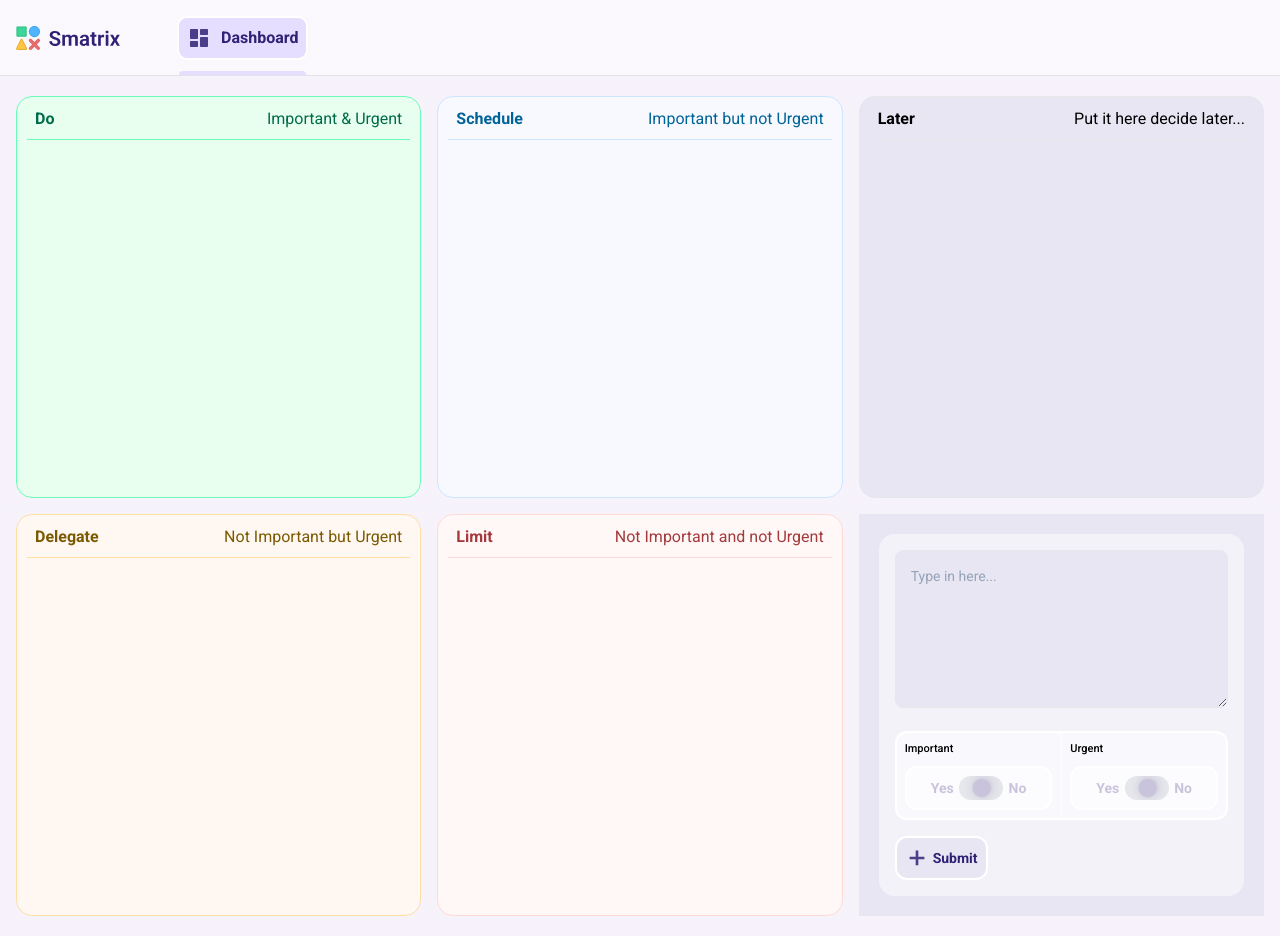
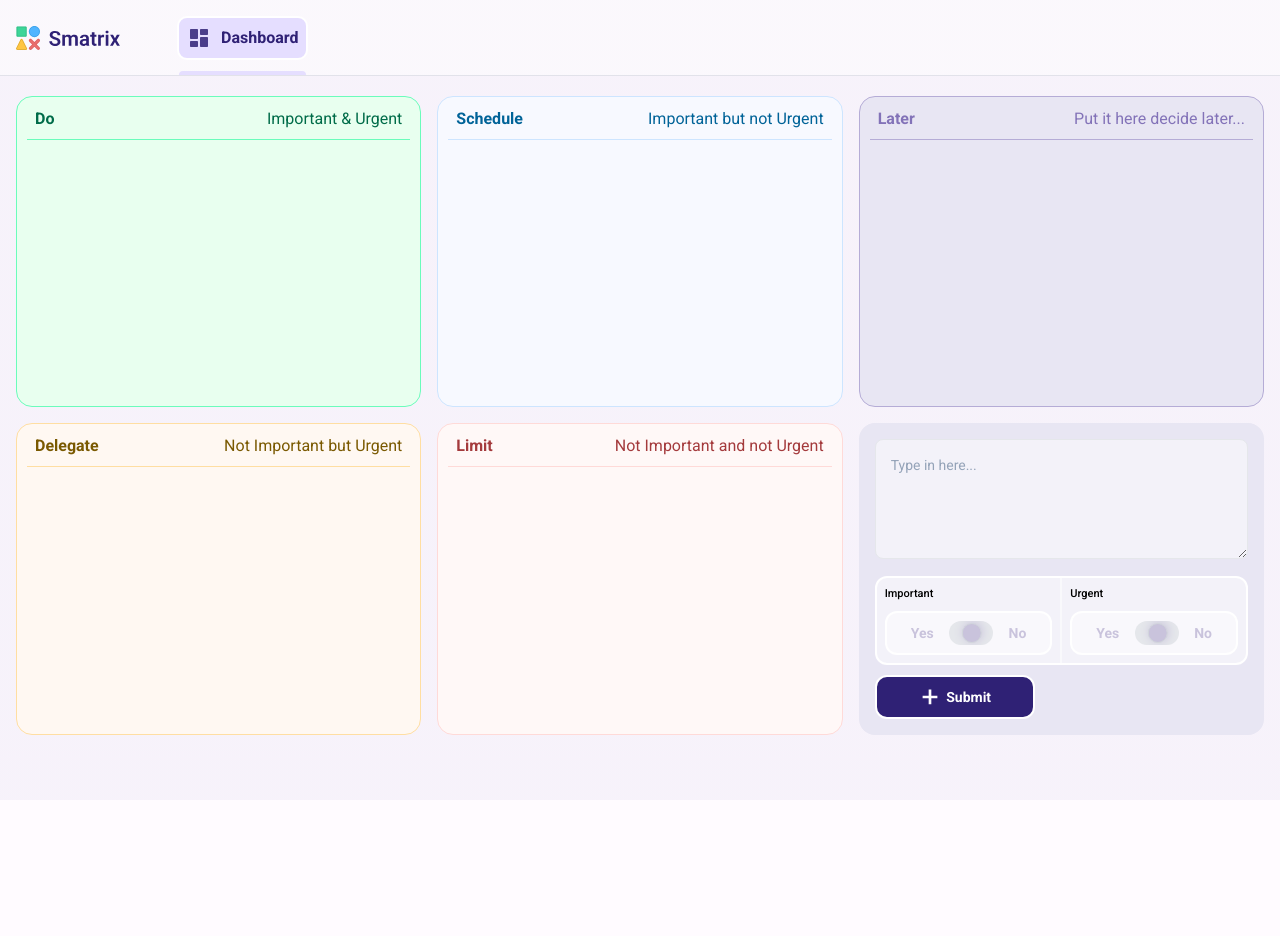
Before and after one commit to Yogeshraj/smatrix, a Next.js app: page / in a window 1280 px wide. After the commit the page ends 800 px from the top, so only its background shows below. Built offline with nearby package versions, Linux system fonts and the light colour scheme.

Commit message:
mobile fixes and layout fixes

```diff
--- a/src/components/Icons/AddIcon.tsx
+++ b/src/components/Icons/AddIcon.tsx
@@ -9,20 +9,22 @@ const AddIcon = ({ className, onClick }: IconProps) => {
       height='24'
       viewBox='0 0 24 24'
       fill='none'
-      xmlns='http://www.w3.org/2000/svg'>
+      xmlns='http://www.w3.org/2000/svg'
+    >
       <mask
         id='mask0_164_664'
         maskUnits='userSpaceOnUse'
         x='0'
         y='0'
         width='24'
-        height='24'>
-        <rect width='24' height='24' fill='#D9D9D9' />
+        height='24'
+      >
+        <rect width='24' height='24' fill='#FFFFFF' />
       </mask>
       <g mask='url(#mask0_164_664)'>
         <path
           d='M10.675 19.35V13.3H4.625V10.65H10.675V4.60001H13.325V10.65H19.375V13.3H13.325V19.35H10.675Z'
-          fill='#2F2175'
+          fill='#FFFFFF'
         />
       </g>
     </svg>
--- /dev/null
+++ b/src/components/footer/index.tsx
@@ -0,0 +1,11 @@
+import React from "react";
+
+const Footer = () => {
+  return (
+    <div className='bg-[linear-gradient(135deg,#34C3A2,#4AB3F4)] text-white p-2 text-center'>
+      <div className='wrapper'>Made with love in Tamil Nadu ❤️ தமிழ்நாடு</div>
+    </div>
+  );
+};
+
+export default Footer;
--- a/src/components/quadrants/Square.tsx
+++ b/src/components/quadrants/Square.tsx
@@ -23,12 +23,14 @@ const Square: FC<SquareProps> = ({
 
   return (
     <div
-      className={`rounded-2xl bg-${color}-100 border border-${color}-400 p-2.5 min-h-[402px] ${
-        index === 4 ? `last-square bg-${color}` : ""
-      }`}>
+      className={`rounded-2xl bg-${color}-100 border border-${color}-400 p-2.5 ${
+        index === 4 ? `last-square` : ""
+      }`}
+    >
       <div className='flex flex-col'>
         <div
-          className={`flex border-b border-${color}-400 justify-between p-2 pt-0`}>
+          className={`flex border-b border-${color}-400 justify-between p-2 pt-0`}
+        >
           <div className={`text-${color}-700 font-semibold`}>{boardTitle}</div>
           <div className={`text-${color}-700`}>{subtitle}</div>
         </div>
@@ -37,27 +39,31 @@ const Square: FC<SquareProps> = ({
           <Droppable droppableId={boardTitle}>
             {(provided) => (
               <div
-                className='characters lg:min-h-[347px]'
+                className='characters min-h-[32vh] max-h-[32vh] overflow-hidden overflow-y-scroll'
                 {...provided.droppableProps}
-                ref={provided.innerRef}>
+                ref={provided.innerRef}
+              >
                 {tasks?.map(({ id, title, completed }, index) => {
                   return (
                     <Draggable
                       key={id}
                       draggableId={id.toString()}
-                      index={index}>
+                      index={index}
+                    >
                       {(provided) => (
                         <div
                           className='rounded-[10px] border-white border-2 bg-half-white p-1.5 my-2.5 flex justify-between cursor-grab'
                           ref={provided.innerRef}
                           {...provided.draggableProps}
-                          {...provided.dragHandleProps}>
+                          {...provided.dragHandleProps}
+                        >
                           <div className='flex flex-1'>
                             <DragIcon className='mr-2.5 cursor-grab' />
                             <div
                               className={`half-black flex-1 mr-2.5 strikethrough relative ${
                                 completed ? "completed rounded-lg pl-2" : ""
-                              }`}>
+                              }`}
+                            >
                               {title}
                             </div>
                           </div>
--- a/src/components/sidebar/InputForm.tsx
+++ b/src/components/sidebar/InputForm.tsx
@@ -68,15 +68,17 @@ const InputForm = () => {
 
   return (
     <form
-      className='bg-half-white rounded-2xl p-4'
-      onSubmit={handleSubmit(onSubmit)}>
-      <div className='mb-4'>
+      className='bg-half-purple-100 rounded-2xl p-4 flex flex-col gap-2.5 justify-evenly'
+      onSubmit={handleSubmit(onSubmit)}
+    >
+      <div>
         <textarea
-          className='placeholder:text-slate-400 bg-half-purple w-full border rounded-lg focus:outline-none text-sm min-h-[158px] p-[15px]'
+          className='bg-half-white placeholder:text-slate-400 w-full border rounded-lg focus:outline-none text-sm min-h-[15vh] p-[15px]'
           placeholder='Type in here...'
-          {...register("inputText", { required: true })}></textarea>
+          {...register("inputText", { required: true })}
+        ></textarea>
       </div>
-      <div className='mb-4 bg-half-white rounded-xl border-white border-2 flex justify-between flex-col xl:flex-row'>
+      <div className='bg-half-white rounded-xl border-white border-2 flex justify-between flex-col xl:flex-row'>
         <div className='p-2 flex-1 flex flex-col border-r-2 border-half-white'>
           <div className='text-[11px] font-medium mb-2'>Important</div>
           <div className='bg-half-white rounded-xl border-white border-2 px-6 py-2'>
@@ -102,9 +104,9 @@ const InputForm = () => {
         </div>
       </div>
 
-      <button className='rounded-xl bg-half-purple border-2 border-white p-2 text-meteorite-blue flex justify-between items-center'>
+      <button className='rounded-xl border-2 border-white p-2 text-meteorite-blue flex justify-center items-center w-40 bg-meteorite-blue text-white gap-1'>
         <AddIcon />
-        <div className='font-bold ml-1 text-sm'>Submit</div>
+        <div className='font-bold text-sm'>Submit</div>
       </button>
     </form>
   );
--- a/src/components/sidebar/Sidebar.tsx
+++ b/src/components/sidebar/Sidebar.tsx
@@ -2,9 +2,9 @@ import InputForm from "./InputForm";
 
 const Sidebar = () => {
   return (
-    <div className='bg-half-purple p-5'>
-      <InputForm />
-    </div>
+    <InputForm />
+    // <div className='bg-half-purple p-5'>
+    // </div>
   );
 };
 
--- a/src/pages/_app.tsx
+++ b/src/pages/_app.tsx
@@ -1,3 +1,4 @@
+import Footer from "@/components/footer";
 import Navbar from "@/components/navbar/navbar";
 import "@/styles/globals.css";
 import type { AppProps } from "next/app";
@@ -5,7 +6,7 @@ import type { AppProps } from "next/app";
 import { Roboto } from "next/font/google";
 import Head from "next/head";
 
-const inter = Roboto({
+const roboto = Roboto({
   weight: ["100", "300", "400", "500", "700"],
   style: ["normal", "italic"],
   subsets: ["latin"],
@@ -15,12 +16,64 @@ export default function App({ Component, pageProps }: AppProps) {
   return (
     <>
       <Head>
-        <title>Smatrix - Dashboard</title>
-        <meta name="viewport" content="width=device-width, initial-scale=1.0, maximum-scale=1.0,user-scalable=0" />
+        <title>Smatrix - Prioritize Your Productivity</title>
+        {/* Basic Meta Tags */}
+        <meta charSet='UTF-8' />
+        <meta name='robots' content='index, follow' />
+        <meta
+          name='viewport'
+          content='width=device-width, initial-scale=1.0, maximum-scale=1.0,user-scalable=0'
+        />
+        <meta
+          name='description'
+          content='Smatrix is a productivity app that uses the Eisenhower Matrix to help you prioritize tasks. Decide what to act on now, delegate, schedule, limit, or review later for better task management.'
+        />
+        <meta
+          name='keywords'
+          content='Smatrix, Eisenhower Matrix, task management, productivity, prioritize, to-do list, scheduling, delegation, task organization'
+        />
+        <meta name='author' content='Yogesh Raj Kabilan' />
+
+        {/* Open Graph Tags */}
+        <meta
+          property='og:title'
+          content='Smatrix - Prioritize Your Productivity'
+        />
+        <meta
+          property='og:description'
+          content='Smatrix helps you make smart decisions about your tasks using the Eisenhower Matrix. Focus on what matters most, schedule priorities, and minimize distractions.'
+        />
+        <meta property='og:image' content='/logo.svg' />
+        <meta property='og:url' content='https://smatrix.netlify.app/' />
+        <meta property='og:type' content='website'></meta>
+
+        <meta name='twitter:card' content='/logo.svg' />
+        <meta name='twitter:title' content='Smatrix - Dashboard' />
+        <meta
+          name='twitter:description'
+          content='Explore Smatrix for advanced dashboard functionalities and insights.'
+        />
+        <meta name='twitter:image' content='/logo.svg' />
+
+        {/*Twitter Meta Tags */}
+        <meta name='twitter:card' content='/logo.svg' />
+        <meta
+          name='twitter:title'
+          content='Smatrix - Prioritize Your Productivity'
+        />
+        <meta
+          name='twitter:description'
+          content='Streamline your tasks with Smatrix. Decide what to do now, schedule, delegate, or limit, all with the intuitive Eisenhower Matrix approach.'
+        />
+        <meta name='twitter:image' content='/logo.svg'></meta>
+
+        {/* Canonical Tag */}
+        <link rel='canonical' href='https://smatrix.netlify.app/'></link>
       </Head>
-      <main className={inter.className}>
+      <main className={roboto.className}>
         <Navbar />
         <Component {...pageProps} />
+        {/* <Footer /> */}
       </main>
     </>
   );
--- a/src/pages/index.tsx
+++ b/src/pages/index.tsx
@@ -17,7 +17,7 @@ export default function Home() {
   }
 
   return (
-    <div className='container'>
+    <div className='container min-h-min'>
       <div className='grid  gap-4'>
         <Quadrants
           mainData={mainData}
--- a/src/store/store.ts
+++ b/src/store/store.ts
@@ -46,13 +46,13 @@ const useStore = create(
         type: "",
       },
 
-      async fetchData() {
-        const data = await fetch(
-          "https://62b59b5e42c6473c4b362f18.mockapi.io/users"
-        );
-        const result = await data.json();
-        console.log(result);
-      },
+      // async fetchData() {
+      //   const data = await fetch(
+      //     "https://62b59b5e42c6473c4b362f18.mockapi.io/users"
+      //   );
+      //   const result = await data.json();
+      //   console.log(result);
+      // },
 
       updateData: (task: any) => {
         set((state: any) => ({
@@ -60,7 +60,7 @@ const useStore = create(
           mainData: task,
           snackbar: {
             show: true,
-            content: "Success added!",
+            content: "Added Successfully!",
             type: "success",
           },
         }));
--- a/tailwind.config.js
+++ b/tailwind.config.js
@@ -42,11 +42,11 @@ module.exports = {
           400: "#FFDAD8",
           700: "#A43A3C",
         },
-        // "half-purple": {
-        //   100: "#FFF8F7",
-        //   400: "#e8e6f3",
-        //   700: "#A43A3C",
-        // },
+        "half-purple": {
+          100: "#e8e6f3",
+          400: "#b5acd6",
+          700: "#8373b8",
+        },
       },
       boxShadow: {
         default: "inset 0px -1px 0px #E2E2EA",
@@ -60,7 +60,8 @@ module.exports = {
   plugins: [],
   safelist: [
     {
-      pattern: /(bg|text|border)-(red|green|blue|yellow)-(100|400|700)/,
+      pattern:
+        /(bg|text|border)-(red|green|blue|yellow|half-purple)-(100|400|700)/,
     },
   ],
 };
```
Also changed, not shown: package.json (+5 -3 lines), 2 other files (tests, documents, lock files or other folders).
